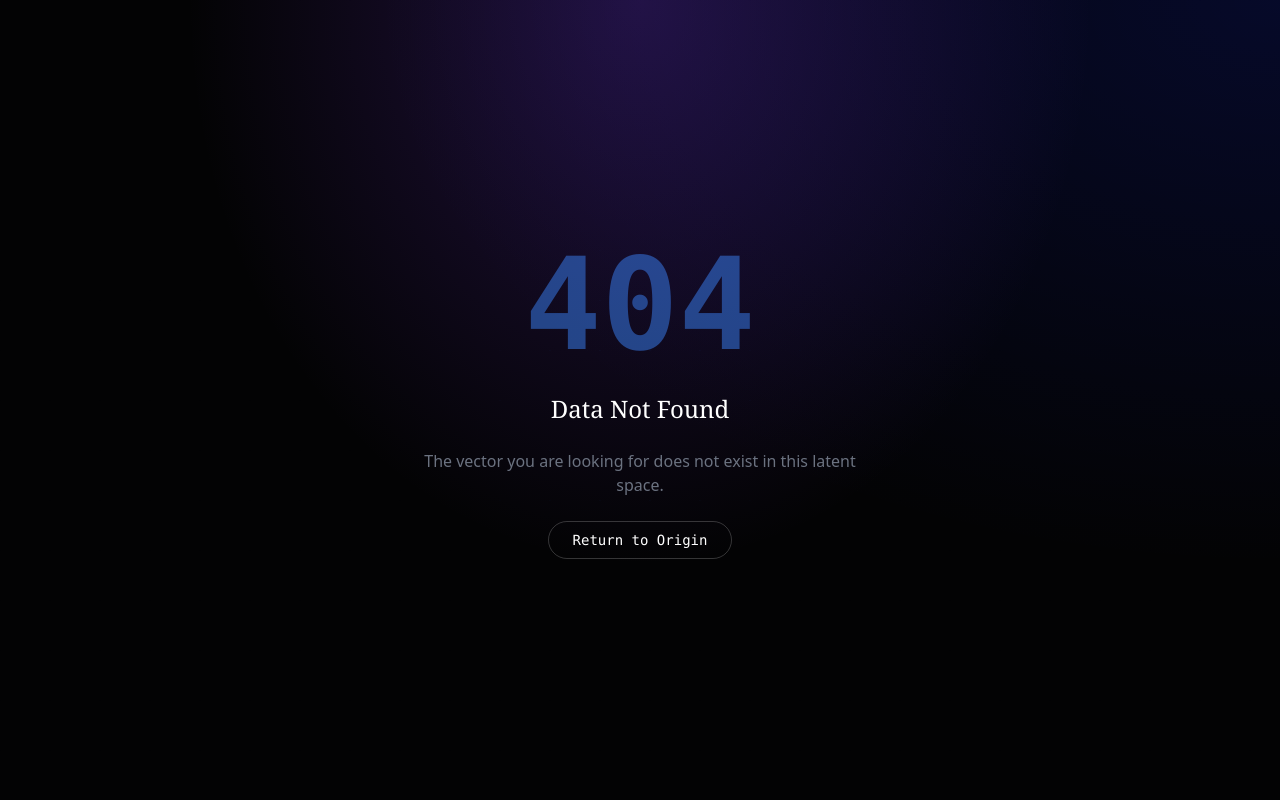
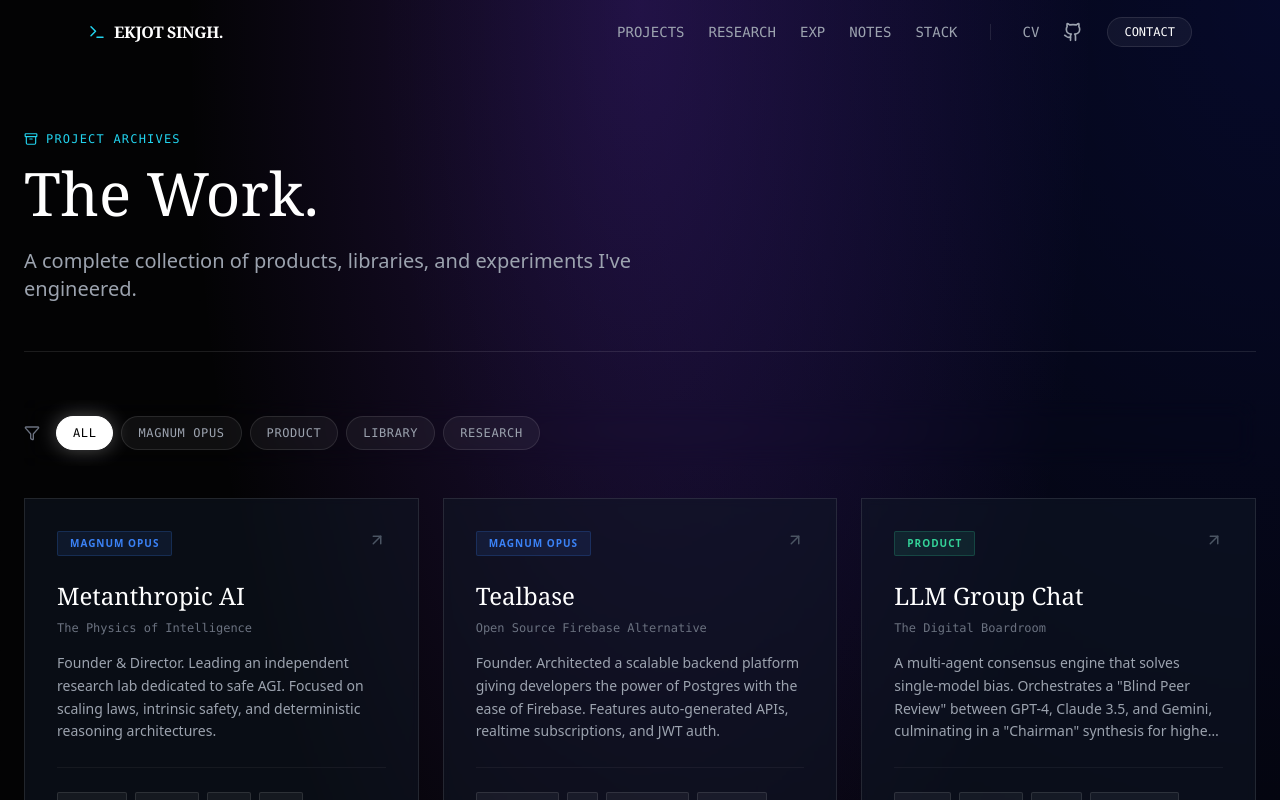
Before and after one commit to ekjotsinghmakhija/website, a Next.js app: page /projects in a window 1280 px wide. Before the commit this address had no page. Shown: the top 800 px of the page. Built offline with nearby package versions, Linux system fonts and the light colour scheme.

Commit message:
docs(src/app): added project/page

```diff
--- /dev/null
+++ b/src/app/projects/page.tsx
@@ -0,0 +1,72 @@
+/* FILE: src/app/projects/page.tsx */
+'use client';
+import { useState } from 'react';
+import Navbar from '@/components/layout/Navbar';
+import Footer from '@/components/sections/Footer';
+import ProjectCard from '@/components/ui/ProjectCard';
+import { PERSONAL_PROJECTS } from '@/lib/personal-projects';
+import InteractiveGrid from '@/components/ui/InteractiveGrid';
+import { Archive, Filter } from 'lucide-react';
+
+export default function AllProjects() {
+    const [filter, setFilter] = useState('all');
+    const categories = ['all', 'magnum-opus', 'product', 'library', 'research'];
+    const filteredProjects = filter === 'all'
+        ? PERSONAL_PROJECTS
+        : PERSONAL_PROJECTS.filter(p => p.type === filter);
+
+    return (
+        <div className="min-h-screen font-sans selection:bg-cyan-300 selection:text-black">
+            <Navbar />
+            <div className="fixed inset-0 z-0 opacity-20 pointer-events-none">
+                <InteractiveGrid />
+            </div>
+
+            <main className="relative z-10 pt-32 pb-24 max-w-7xl mx-auto px-4 sm:px-6">
+                <header className="mb-12 text-center md:text-left border-b border-white/10 pb-12">
+                    <div className="inline-flex items-center gap-2 text-cyan-400 font-mono text-xs uppercase tracking-widest mb-4">
+                        <Archive size={14} />
+                        <span>Project Archives</span>
+                    </div>
+                    <h1 className="text-4xl md:text-6xl font-serif text-white mb-6">
+                        The Work.
+                    </h1>
+                    <p className="text-lg md:text-xl text-gray-400 max-w-2xl leading-relaxed">
+                        A complete collection of products, libraries, and experiments I've engineered.
+                    </p>
+                </header>
+
+                <div className="sticky top-16 z-40 bg-[#030304]/80 backdrop-blur-md py-4 border-b border-white/5 -mx-4 px-4 md:mx-0 md:px-0 md:bg-transparent md:border-none md:static overflow-x-auto flex items-center gap-2 no-scrollbar">
+                    <span className="text-gray-500 mr-2 hidden md:block"><Filter size={16} /></span>
+                    {categories.map((cat) => (
+                        <button
+                            key={cat}
+                            onClick={() => setFilter(cat)}
+                            className={`
+                whitespace-nowrap flex-shrink-0 px-4 py-2 rounded-full text-xs font-mono uppercase tracking-wider border transition-all
+                ${filter === cat
+                                    ? 'bg-white text-black border-white shadow-[0_0_20px_rgba(255,255,255,0.3)]'
+                                    : 'bg-white/5 text-gray-400 border-white/10 hover:border-white/30 hover:text-white'
+                                }
+              `}
+                        >
+                            {cat.replace('-', ' ')}
+                        </button>
+                    ))}
+                </div>
+
+                <div className="grid grid-cols-1 md:grid-cols-2 lg:grid-cols-3 gap-6 auto-rows-fr mt-8">
+                    {filteredProjects.map((project, index) => (
+                        <ProjectCard
+                            key={project.id}
+                            project={project}
+                            className="h-full min-h-[320px] animate-in fade-in slide-in-from-bottom-4 duration-500"
+                            style={{ animationDelay: `${index * 50}ms` } as any}
+                        />
+                    ))}
+                </div>
+            </main>
+            <Footer />
+        </div>
+    );
+}
```
